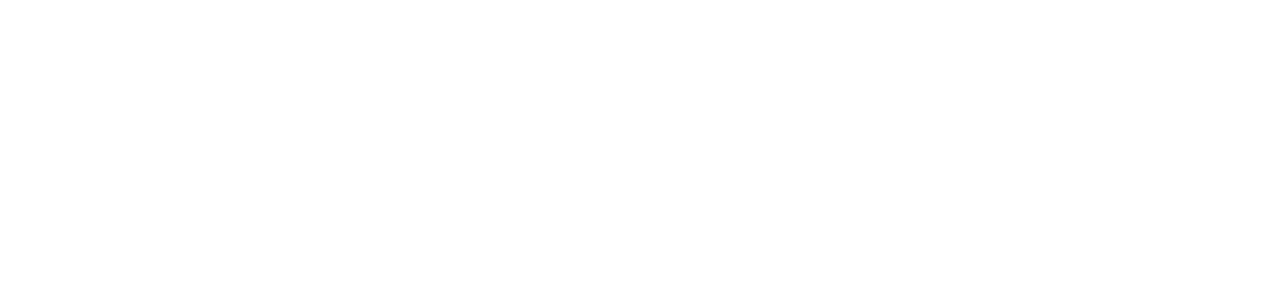
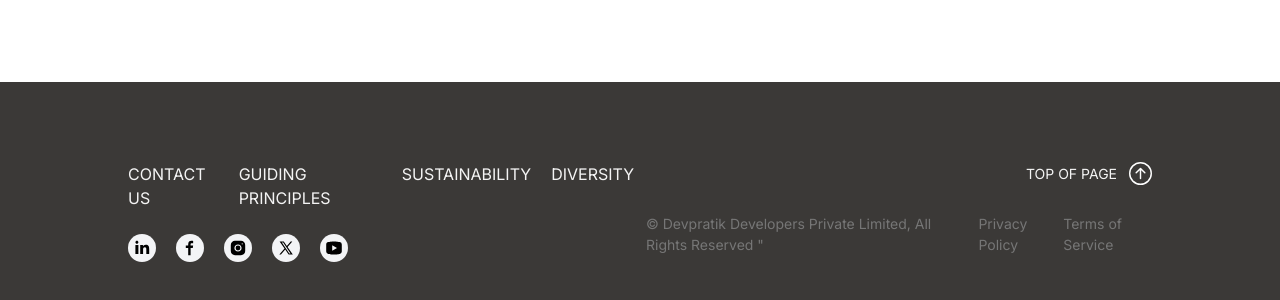
Before and after one commit to DevanshGarg31/DDPL, a Next.js app: page / in a window 1280 px wide. Shown: the part 836-1136 px from the top of the page. Before the commit the page ends 918 px from the top, so only its background shows below. Built offline with nearby package versions, Linux system fonts and the light colour scheme.

Commit message:
add footer

```diff
--- /dev/null
+++ b/app/components/Footer.tsx
@@ -0,0 +1,56 @@
+import React from 'react';
+import Link from 'next/link';
+import Image from 'next/image';
+import { BsArrowUpCircle } from "react-icons/bs";
+import { footerNav1, footerNav2, socials } from '../constants/data';
+
+const Footer = () => {
+
+    return (
+        <div className='bg-my-black lg:px-[10%] px-2 grid lg:grid-cols-2 gap-3 py-20'>
+            <div >
+                <div className='flex lg:flex-row flex-col gap-5 uppercase'>
+                    {footerNav1.map((item) => {
+                        return (
+                            <Link
+                                className='text-my-white text-[16px] hover:text-primary'
+                                id={item.id} href={item.path}>{item.displayName}</Link>
+                        )
+                    })}
+                </div>
+                <div className='flex gap-5 mt-6'>
+                    {socials.map((item) => {
+                        return (
+                            <Link className='flex rounded-full bg-gray-100 hover:bg-primary p-[2px] justify-center items-center w-7 h-7' id={item.id} href={item.path} target='_blank'>
+                                <Image
+                                    alt={item.label}
+                                    src={item.svg}
+                                    width={18}
+                                    height={18}
+                                />
+                            </Link>
+                        )
+                    })}
+                </div>
+            </div>
+            <div>
+                <Link href='#' className='flex gap-3 justify-end items-center hover:cursor-pointer'>
+                    <p className='text-my-white uppercase hover:text-primary text-[14px]'>Top of page</p>
+                    <BsArrowUpCircle className='text-white hover:text-primary' size={23} />
+                </Link>
+                <div className='flex gap-3 text-[#767676] text-[14px] items-center lg:justify-end mt-7'>
+                    <p>© Devpratik Developers Private Limited, All Rights Reserved "</p>
+                    {footerNav2.map((item) => {
+                        return (
+                            <Link
+                                className='hover:text-primary'
+                                id={item.id} href={item.path}>{item.displayName}</Link>
+                        )
+                    })}
+                </div>
+            </div>
+        </div>
+    )
+}
+
+export default Footer
--- a/app/constants/data.tsx
+++ b/app/constants/data.tsx
@@ -113,3 +113,39 @@
     { id: '4', svg: twitter, label: 'twitter', path: "https://twitter.com/ddpl_india" },
     { id: '5', svg: youtube, label: 'youtube', path: "https://www.youtube.com/@devpratikdevelopers" }
 ];
+
+export const footerNav1 = [
+    {
+        id: '1',
+        displayName: "Contact Us",
+        path: ''
+    },
+    {
+        id: '2',
+        displayName: "Guiding Principles",
+        path: ''
+    },
+    {
+        id: '3',
+        displayName: "Sustainability",
+        path: ''
+    },
+    {
+        id: '4',
+        displayName: "Diversity",
+        path: ''
+    }
+]
+
+export const footerNav2 = [
+    {
+        id: '1',
+        displayName: "Privacy Policy",
+        path: ''
+    },
+    {
+        id: '2',
+        displayName: "Terms of Service",
+        path: ''
+    },
+]
--- a/app/layout.tsx
+++ b/app/layout.tsx
@@ -1,7 +1,8 @@
+import './globals.css'
 import type { Metadata } from 'next'
+import Header from './components/Header'
 import { Inter } from 'next/font/google'
-import './globals.css'
-import Header from './components/Header'
+import Footer from './components/Footer'
 
 const inter = Inter({ subsets: ['latin'] })
 
@@ -20,6 +21,7 @@
       <body className={inter.className}>
         <Header />
         {children}
+        <Footer />
       </body>
     </html>
   )
--- a/package.json
+++ b/package.json
@@ -12,7 +12,8 @@
     "framer-motion": "^10.16.16",
     "next": "14.0.4",
     "react": "^18",
-    "react-dom": "^18"
+    "react-dom": "^18",
+    "react-icons": "^4.12.0"
   },
   "devDependencies": {
     "@types/node": "^20",
```
